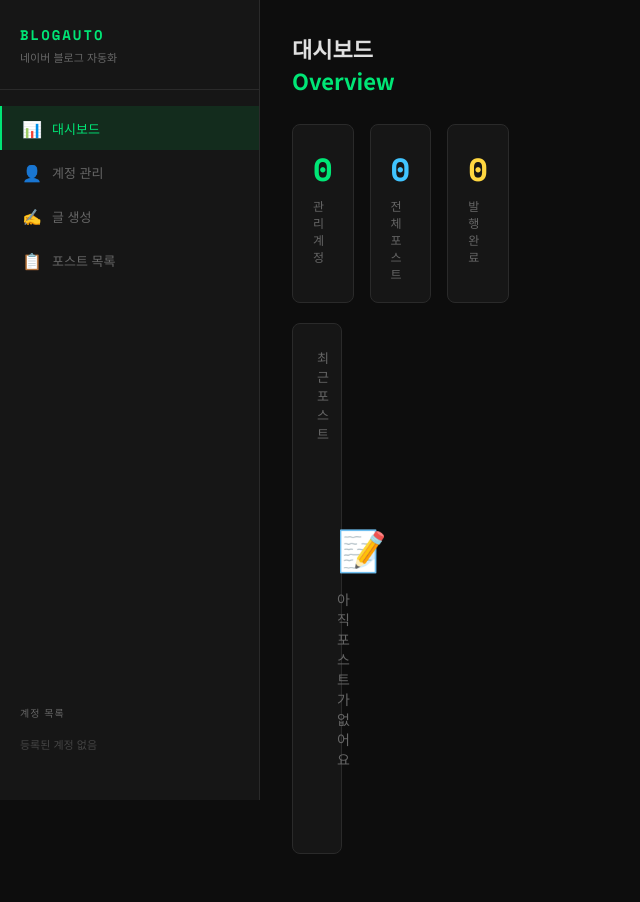
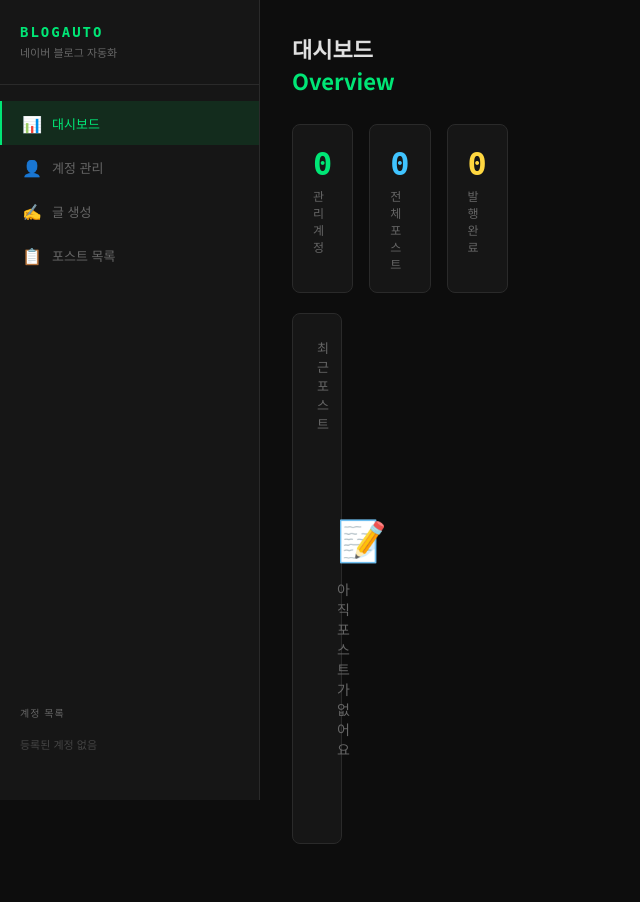
Before and after one commit to Zhei-la/Naver-Blog-Auto, a Flask app: page / in a window 1280 px wide. Shown: the whole page, without its empty margins (0-640 px from the left). After the commit the page ends 844 px from the top, so only its background shows below. Run offline with Flask 3, Linux system fonts and the light colour scheme; data that the repository does not hold is empty.

Commit message:
fix font

```diff
--- a/templates/index.html
+++ b/templates/index.html
@@ -4,7 +4,7 @@
 <meta charset="UTF-8">
 <meta name="viewport" content="width=device-width, initial-scale=1.0">
 <title>네이버 블로그 자동화</title>
-<link href="https://fonts.googleapis.com/css2?family=Noto+Sans+KR:wght@300;400;500;700&family=Space+Mono:wght@400;700&display=swap" rel="stylesheet">
+<link href="https://fonts.googleapis.com/css2?family=Noto+Sans+KR:wght@400;700&display=swap" rel="stylesheet">
 <style>
   :root {
     --bg: #0d0d0d;
```
